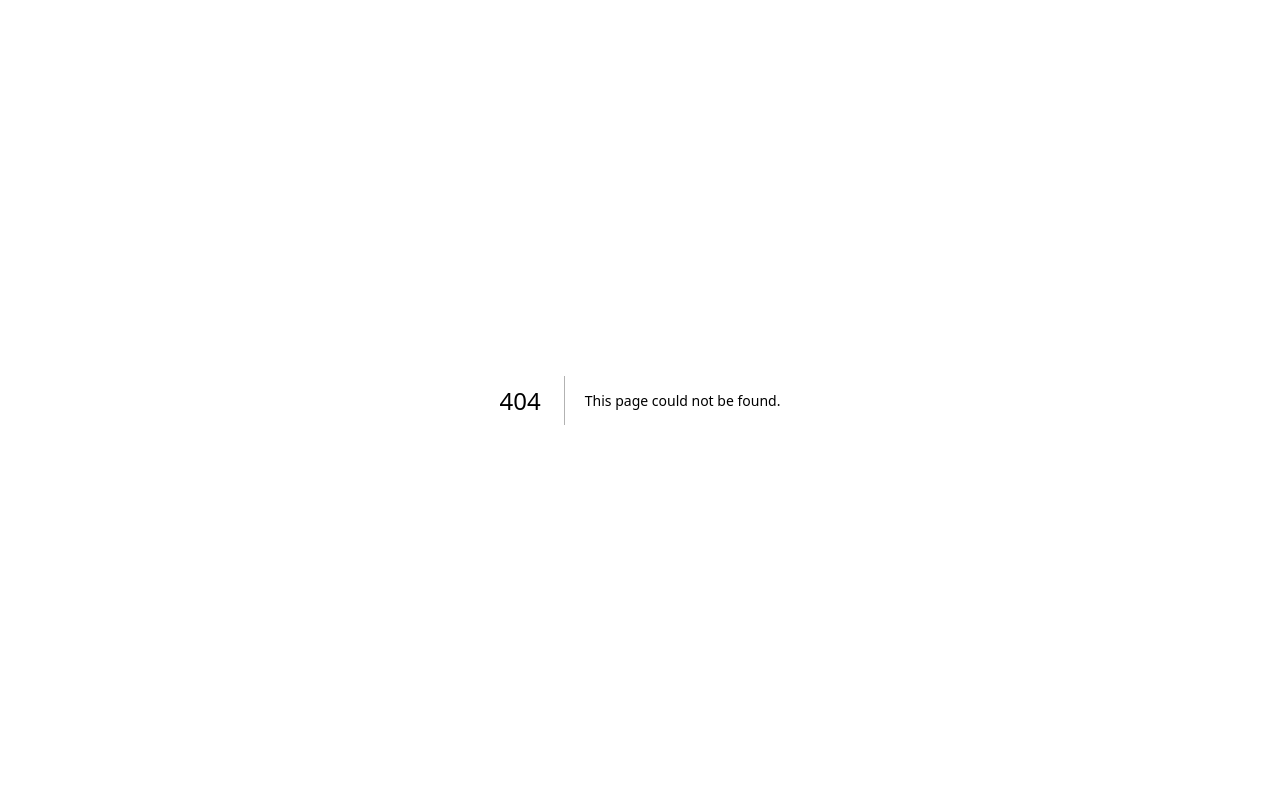
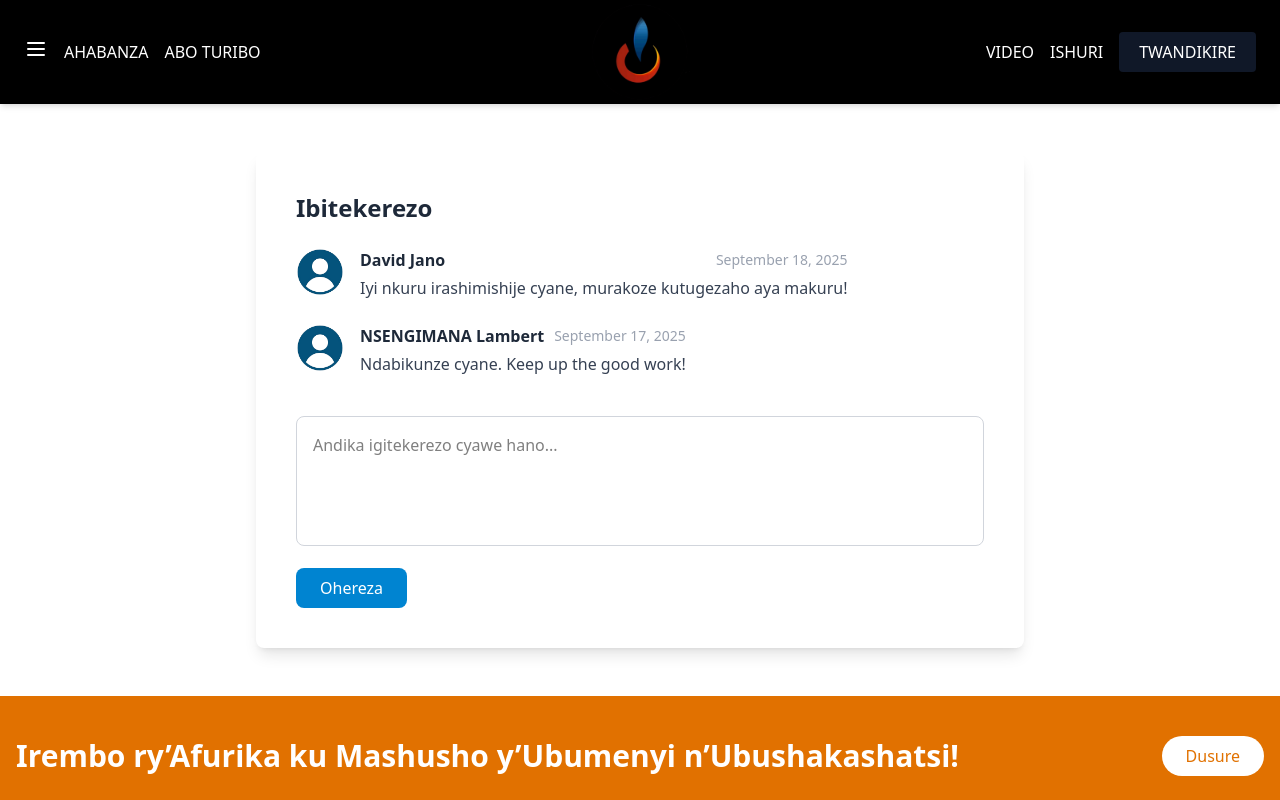
Before and after one commit to David-jano/red-blue-jd-website, a Next.js app: page /twandikire in a window 1280 px wide. Before the commit this address had no page. Shown: the top 800 px of the page. Built offline with nearby package versions, Linux system fonts and the light colour scheme.

Commit message:
newly added routes for pages and the new layout for routing propoerly the pages

```diff
--- a/app/componets/ArticleGrid.tsx
+++ b/app/componets/ArticleGrid.tsx
@@ -6,7 +6,7 @@ const ArticleGrid = () => {
   const articles = [
     {
       id: 1,
-      title: "IBINTU 10 BIDADANZWE KURI Louise MUSHIKIWABO",
+      title: "IBINTU 10 BIDASANZWE KURI Louise MUSHIKIWABO",
       author: "JACKSON DUSHIMIMANA",
       buttonText: "SOMA BIRAMBUYE",
       image: "/11.jpeg"
@@ -55,7 +55,7 @@ const ArticleGrid = () => {
           <div key={article.id} className="bg-white rounded-lg">
             <div className="flex flex-col md:flex-row gap-6 p-4">
               {/* Image */}
-              <div className="w-full md:w-[280px] h-[200px] relative flex-shrink-0 rounded-lg overflow-hidden bg-gray-200">
+              <div className="w-full md:w-[280px] h-[200px] relative flex-shrink-0 rounded-lg overflow-hidden bg-gray-200 hover:opacity-80">
                 <Image
                   src={article.image}
                   alt={article.title}
--- /dev/null
+++ b/app/componets/Comments.tsx
@@ -0,0 +1,90 @@
+'use client';
+import { useState } from 'react';
+import Image from 'next/image';
+
+const Comments = () => {
+  const [comments, setComments] = useState([
+    {
+      id: 1,
+      name: 'David Jano',
+      avatar: '/avatar.png',
+      date: 'September 18, 2025',
+      text: 'Iyi nkuru irashimishije cyane, murakoze kutugezaho aya makuru!',
+    },
+    {
+      id: 2,
+      name: 'NSENGIMANA Lambert',
+      avatar: '/avatar.png',
+      date: 'September 17, 2025',
+      text: 'Ndabikunze cyane. Keep up the good work!',
+    },
+  ]);
+
+  const [newComment, setNewComment] = useState('');
+
+  const handleSubmit = (e: React.FormEvent) => {
+    e.preventDefault();
+    if (!newComment.trim()) return;
+
+    setComments([
+      ...comments,
+      {
+        id: comments.length + 1,
+        name: 'Guest',
+        avatar: '/avatar.png',
+        date: new Date().toLocaleDateString(),
+        text: newComment.trim(),
+      },
+    ]);
+
+    setNewComment('');
+  };
+
+  return (
+    <div className="bg-white rounded-lg shadow-lg p-6 md:p-10 max-w-3xl mx-auto my-12">
+      <h3 className="text-2xl font-bold mb-6 text-gray-800">Ibitekerezo</h3>
+
+      {/* List of comments */}
+      <div className="space-y-6 mb-10">
+        {comments.map((comment) => (
+          <div key={comment.id} className="flex gap-4">
+            <div className="w-12 h-12 relative">
+              <Image
+                src={comment.avatar}
+                alt={comment.name}
+                fill
+                className="rounded-full object-cover"
+              />
+            </div>
+            <div>
+              <div className="flex items-center justify-between">
+                <p className="font-semibold text-gray-800">{comment.name}</p>
+                <span className="text-sm text-gray-400">{comment.date}</span>
+              </div>
+              <p className="text-gray-700 mt-1">{comment.text}</p>
+            </div>
+          </div>
+        ))}
+      </div>
+
+      {/* Comment input */}
+      <form onSubmit={handleSubmit} className="mt-4">
+        <textarea
+          className="w-full border border-gray-300 rounded-lg p-4 resize-none focus:outline-none focus:ring-2 focus:ring-sky-500"
+          rows={4}
+          placeholder="Andika igitekerezo cyawe hano..."
+          value={newComment}
+          onChange={(e) => setNewComment(e.target.value)}
+        ></textarea>
+        <button
+          type="submit"
+          className="mt-4 px-6 py-2 bg-sky-600 text-white rounded-lg hover:bg-sky-700 transition duration-300"
+        >
+          Ohereza
+        </button>
+      </form>
+    </div>
+  );
+};
+
+export default Comments;
--- a/app/componets/Footer.tsx
+++ b/app/componets/Footer.tsx
@@ -104,7 +104,7 @@ const Footer = () => {
               />
             </form>
             <p className="text-gray-400 text-sm pt-12">
-              Copyright Red Blue Jd Rwanda &copy; 2025, All Rights Reserved
+              Red Blue Jd Rwanda &copy; 2025, All Rights Reserved
             </p>
           </div>
         </div>
--- a/app/componets/Navbar.tsx
+++ b/app/componets/Navbar.tsx
@@ -84,7 +84,7 @@ export default function Navbar() {
             </div>
 
             {/* Link1 + Link2 */}
-            <Link href="/link1" className="hover:text-blue-400">AHABANZA</Link>
+            <Link href="/" className="hover:text-blue-400">AHABANZA</Link>
             <Link href="/link2" className="hover:text-blue-400">ABO TURIBO</Link>
           </div>
         </div>
@@ -104,9 +104,9 @@ export default function Navbar() {
 
         {/* Right section */}
         <div className="hidden md:flex items-center space-x-4">
-          <Link href="/link3" className="hover:text-blue-400">VIDEO</Link>
-          <Link href="/link4" className="hover:text-blue-400">ISHURI</Link>
-          <Link href="/link5" className="hover:text-blue-400 bg-gray-900 px-5 py-2 rounded-sm">TWANDIKIRE</Link>
+          <Link href="/video" className="hover:text-blue-400">VIDEO</Link>
+          <Link href="/ishuri" className="hover:text-blue-400">ISHURI</Link>
+          <Link href="/twandikire" className="hover:text-blue-400 bg-gray-900 px-5 py-2 rounded-sm">TWANDIKIRE</Link>
         </div>
 
         {/* Mobile: Hamburger button (top right) */}
@@ -154,14 +154,14 @@ export default function Navbar() {
       {/* Mobile Dropdown: Full Menu */}
       {isMobileMenuOpen && (
         <div className="md:hidden mt-4 space-y-3 px-4">
-          <Link href="/link1" className="block text-white hover:text-blue-400">AHABANZA</Link>
-          <Link href="/link2" className="block text-white hover:text-blue-400">ABO TURIBO</Link>
-          <Link href="/link3" className="block text-white hover:text-blue-400">VIDEO</Link>
-          <Link href="/link4" className="block text-white hover:text-blue-400">ISHURI</Link>
-          <Link href="/link5" className="block text-white hover:text-blue-400">TWANDIKIRE</Link>
-          <Link href="/dropdown1" className="block text-white hover:text-blue-400">IMYIDAGADURO</Link>
-          <Link href="/dropdown2" className="block text-white hover:text-blue-400">IBIGANIRO</Link>
-          <Link href="/dropdown3" className="block text-white hover:text-blue-400">UBUMENYI</Link>
+          <Link href="/" className="block text-white hover:text-blue-400">AHABANZA</Link>
+          <Link href="/" className="block text-white hover:text-blue-400">ABO TURIBO</Link>
+          <Link href="./VIDEO" className="block text-white hover:text-blue-400">VIDEO</Link>
+          <Link href="/" className="block text-white hover:text-blue-400">ISHURI</Link>
+          <Link href="/" className="block text-white hover:text-blue-400">TWANDIKIRE</Link>
+          <Link href="/" className="block text-white hover:text-blue-400">IMYIDAGADURO</Link>
+          <Link href="/" className="block text-white hover:text-blue-400">IBIGANIRO</Link>
+          <Link href="/" className="block text-white hover:text-blue-400">UBUMENYI</Link>
         </div>
       )}
     </nav>
--- /dev/null
+++ b/app/ishuri/page.tsx
@@ -0,0 +1,8 @@
+export default function IshuriPage() {
+  return (
+    <div className="p-10">
+      <h1 className="text-3xl font-bold">Ishuri Page</h1>
+      <p>This is ishuri section it is under maintanance and will be available soon.</p>
+    </div>
+  );
+}
--- a/app/layout.tsx
+++ b/app/layout.tsx
@@ -1,6 +1,8 @@
 import type { Metadata } from "next";
 import { Geist, Geist_Mono } from "next/font/google";
 import "./globals.css";
+import Navbar from "./componets/Navbar";
+import Footer from "./componets/Footer";
 
 const geistSans = Geist({
   variable: "--font-geist-sans",
@@ -18,16 +20,20 @@ export const metadata: Metadata = {
 };
 
 export default function RootLayout({
+
   children,
 }: Readonly<{
   children: React.ReactNode;
 }>) {
   return (
+
     <html lang="en">
       <body
+
         className={`${geistSans.variable} ${geistMono.variable} antialiased`}
-      >
+      ><Navbar/>
         {children}
+        <Footer />
       </body>
     </html>
   );
--- a/app/page.tsx
+++ b/app/page.tsx
@@ -8,7 +8,6 @@ import WhatsAppFloatingButton from "./componets/WhatsAppFloatingButton";
 export default function Home() {
   return (
     <>
-     <Navbar />
     <div className="bg-sky-800 py-20 md:py-40 text-center text-white px-4 sm:px-8 md:px-20">
   <h1 className="text-3xl sm:text-4xl md:text-7xl font-extrabold mb-4">
     Murakaza neza <br /> Mu'Isi yo Gucukumbura
@@ -119,7 +118,7 @@ export default function Home() {
 
     {/* Row 1 */}
     <div className="flex flex-wrap justify-center gap-2">
-      <a href="/ikoranabuhanga" className="border border-blue-800 rounded-full px-15 py-2 md:px-8 md:py-2 text-sm font-medium hover:bg-gray-100 transition">
+      <a href="/Ikoranabuhanga" className="border border-blue-800 rounded-full px-15 py-2 md:px-8 md:py-2 text-sm font-medium hover:bg-gray-100 transition">
         Ikoranabuhanga
       </a>
       <a href="/amateka" className="border border-blue-800 rounded-full px-15 py-2 md:px-8 md:py-2 text-sm font-medium hover:bg-gray-100 transition">
@@ -141,7 +140,7 @@ export default function Home() {
       <a href="/politike" className="border border-blue-800 rounded-full px-8 py-2 text-sm font-medium hover:bg-gray-100 transition">
         Politike
       </a>
-      <a href="/ubumenyi-muntu" className="border border-blue-800 rounded-full px-8 py-2 text-sm font-medium hover:bg-gray-100 transition">
+      <a href="/ubumenya-muntu" className="border border-blue-800 rounded-full px-8 py-2 text-sm font-medium hover:bg-gray-100 transition">
         Ubumenya-muntu
       </a>
     </div>
@@ -151,7 +150,6 @@ export default function Home() {
 {/*=================================titles Section*=======================================================*/}
  <ArticleGrid />
  <SmallCardsSection/>
-<Footer/>
 <WhatsAppFloatingButton/>
    </>
   );
--- /dev/null
+++ b/app/twandikire/page.tsx
@@ -0,0 +1,7 @@
+import Comments from "../componets/Comments";
+
+export default function twandikire() {
+  return (
+    <Comments />
+  );
+}
--- /dev/null
+++ b/app/video/page.tsx
@@ -0,0 +1,7 @@
+import ArticleGrid from "../componets/ArticleGrid";
+
+export default function VideoPage() {
+  return (
+    <ArticleGrid />
+  );
+}
```
Also changed, not shown: public/Avatar.png (added).
